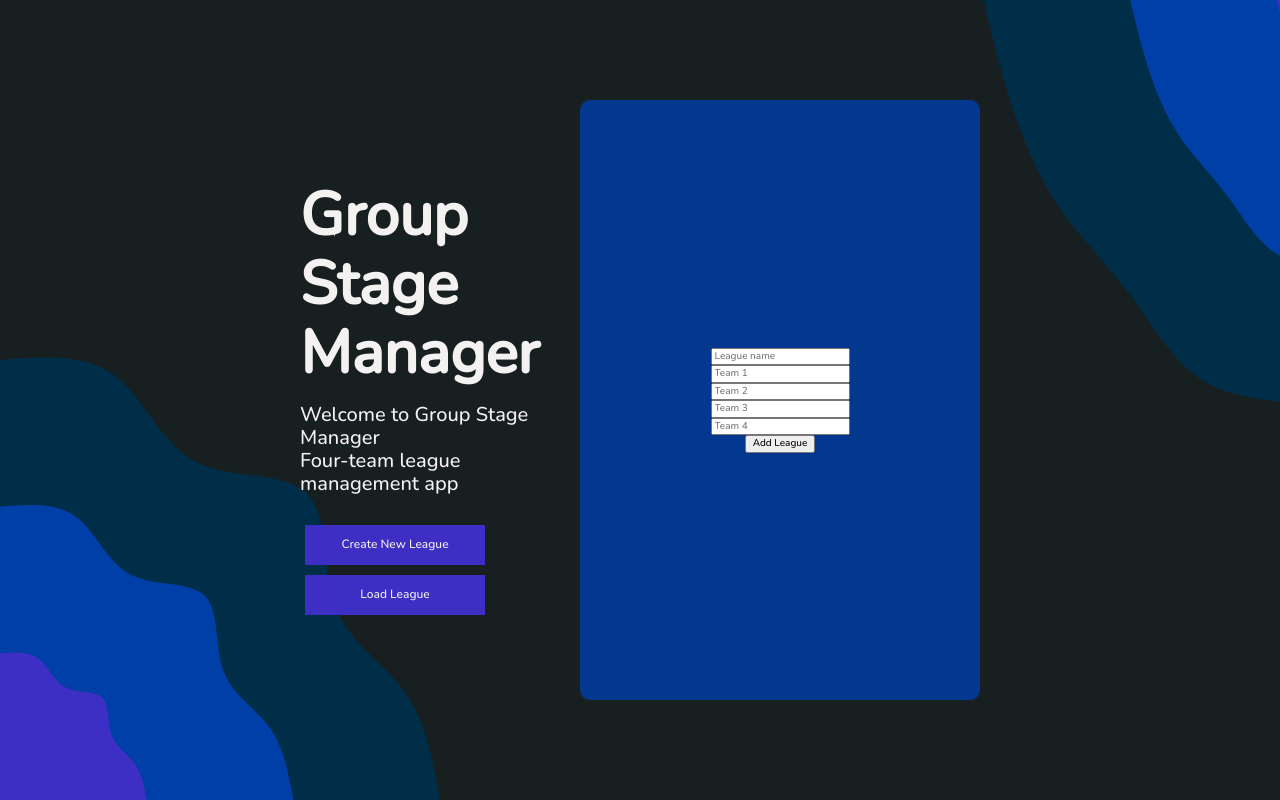
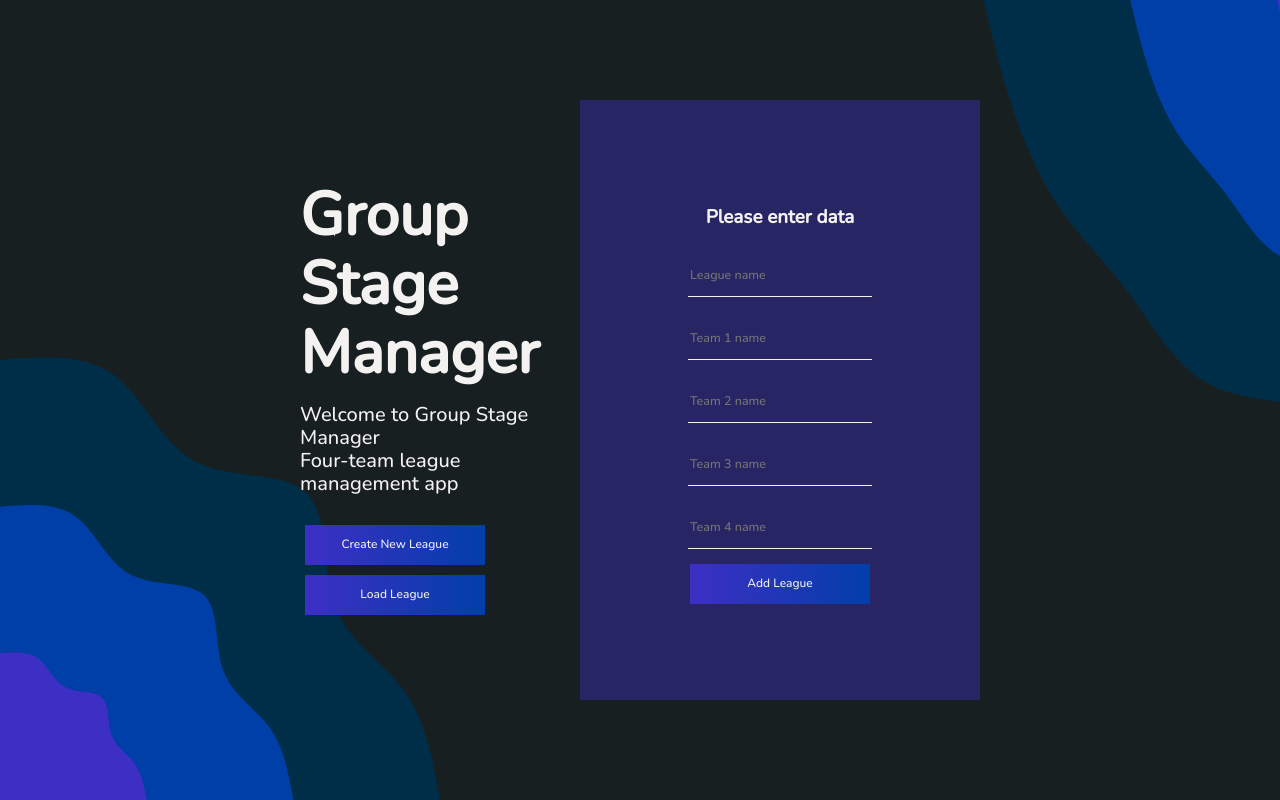
Before and after one commit to JJ-Wph/group-stage-manager, a Vue app: page /newleague in a window 1280 px wide. Built offline with nearby package versions, Linux system fonts and the light colour scheme.

Commit message:
new components, new styling added

```diff
--- a/src/App.vue
+++ b/src/App.vue
@@ -10,17 +10,33 @@
   background-image: url('/background.svg');
   background-size: cover;
   display: flex;
+  align-items: center;
 }
 
-.main-container {
+.main-div {
   display: flex;
-  flex-direction: column;
-  justify-content: center;
+  flex-direction: row;
   align-items: center;
-  width: 40rem;
-  height: 60rem;
-  margin: 0 30rem 0 0;
-  background-color: #003ea8d1;
-  border-radius: 1rem;
+  justify-content: space-between;
+  height: 100vh;
+  width: 100vw;
+}
+
+input[type=text] {
+  width: 18rem;
+  height: 4rem;
+  margin: 1rem;
+  border: 0;
+  border-bottom: 0.1rem solid #f4f1f1;
+  color: #f4f1f1;
+  background: none;
+}
+
+input[type=text]:focus {
+  outline: none;
+}
+
+.error{
+  color: red;
 }
 </style>
--- /dev/null
+++ b/src/components/MatchdayContainer.vue
@@ -0,0 +1,39 @@
+<template>
+<div class="container">
+  <div class="header">
+    <slot name="header" />
+  </div>
+  <div class="main">
+    <slot name="default" />
+  </div>
+</div>
+</template>
+
+<style scoped>
+  .container {
+    display: flex;
+    flex-direction: column;
+    align-items: center;
+    width: 30rem;
+    height: 25rem;
+    margin: 3rem;
+    background-color: #002e487e;
+    font-size: 1.25rem;
+  }
+
+  .header {
+    display: flex;
+    justify-content: center;
+    width: 30rem;
+    height: 5rem;
+    background-color: #003ea88a;
+  }
+  .main {
+    width: 30rem;
+    height: 20rem;
+    display: flex;
+    flex-direction: column;
+    align-items: center;
+    justify-content: center;
+  }
+</style>
--- a/src/components/PrimaryButton.vue
+++ b/src/components/PrimaryButton.vue
@@ -10,9 +10,18 @@ button {
     width: 18rem;
     height: 4rem;
     margin: 0.5rem;
-    background-color: #3d2fc4;
-    border: solid 1px #3d2fc4;
+    background-image: linear-gradient(to right, #3d2fc4 0%, #003fa8 51%, #002e48 100%);
+    background-size: 200% auto;
     color: #f4f1f1;
     font-size: 1.2rem;
+    border: none;
+    cursor: pointer;
+    transition: 0.5s;
+}
+
+button:hover {
+    background-position: right center; /* change the direction of the change here */
+    color: #fff;
+    text-decoration: none;
 }
 </style>
--- /dev/null
+++ b/src/components/PrimaryContainer.vue
@@ -0,0 +1,26 @@
+<template>
+<div>
+    <slot>
+
+    </slot>
+</div>
+</template>
+
+<style scoped>
+  div {
+      display: flex;
+      flex-direction: column;
+      justify-content: center;
+      align-items: center;
+      width: 40rem;
+      height: 60rem;
+      margin: 0 30rem 0 0;
+      background-color: #3e2fc46b;
+      font-size: 1.25rem;
+    }
+
+  h1 {
+    text-align: center;
+    margin: 2rem 0 2rem 0;
+  }
+</style>
--- a/src/views/Dashboard.vue
+++ b/src/views/Dashboard.vue
@@ -1,19 +1,16 @@
 <template>
-    <header>
-      <h1>Piłkarzyki League!</h1>
-    </header>
-    <main v-if="!isLoaded">
-      <div>
-        <p>Enter your League ID</p>
-        <p v-if="wrongId">Wrong Id!</p>
+  <main class="main-div" v-if="!isLoaded">
+  <TheHeader />
+    <PrimaryContainer>
+      <h2>Enter your League ID</h2>
+      <p class="error" v-if="wrongId">Wrong Id!</p>
       <input type="text" v-model="searchedId" placeholder="ID">
-        <button @click="loadSpecificLeague">Search</button>
-      </div>
+      <PrimaryButton @click="loadSpecificLeague">Search</PrimaryButton>
+    </PrimaryContainer>
   </main>
 
   <main v-else>
     <div>
-
       <div>
         <button @click="resultDiv = !resultDiv">Add Results</button>
       </div>
@@ -106,37 +103,54 @@
           </tr>
         </tbody>
       </table>
-
     </div>
     <div>
       <div class="results">
+        <MatchdayContainer>
+          <template #header>
             <h2>Matchday 1</h2>
+          </template>
+          <template #default>
             <div class="pair">
-            <p>{{ loadedLeague.teams[0].teamName + ' '}}</p><p>{{loadedLeague.teams[0].firstGameResult + ' '}}</p> : <p>{{' ' + loadedLeague.teams.find(item => item.teamName === team2).firstGameResult}}</p><p>{{ loadedLeague.teams.find(item => item.teamName === team2).teamName }}</p>
+              <p>{{loadedLeague.teams.find(item => item.teamName === team1).teamName + '&nbsp;'}} </p><p> {{'&nbsp;' + loadedLeague.teams.find(item => item.teamName === team1).firstGameResult + '&nbsp;'}}</p>:<p>{{'&nbsp;' + loadedLeague.teams.find(item => item.teamName === team2).firstGameResult + '&nbsp;'}}</p><p>{{'&nbsp;' + loadedLeague.teams.find(item => item.teamName === team2).teamName }}</p>
             </div>
             <div class="pair">
-            <p>{{ loadedLeague.teams.find(item => item.teamName === team3).teamName }}</p><p>{{loadedLeague.teams.find(item => item.teamName === team3).firstGameResult}}</p> : <p>{{loadedLeague.teams.find(item => item.teamName === team4).firstGameResult}}</p><p>{{ loadedLeague.teams.find(item => item.teamName === team4).teamName }}</p>
+              <p>{{loadedLeague.teams.find(item => item.teamName === team3).teamName + '&nbsp;'}}</p><p>{{'&nbsp;' + loadedLeague.teams.find(item => item.teamName === team3).firstGameResult + '&nbsp;'}}</p> : <p>{{'&nbsp;' + loadedLeague.teams.find(item => item.teamName === team4).firstGameResult + '&nbsp;'}}</p><p>{{'&nbsp;' + loadedLeague.teams.find(item => item.teamName === team4).teamName }}</p>
             </div>
+          </template>
+      </MatchdayContainer>
+      <MatchdayContainer>
+        <template #header>
           <h2>Matchday 2</h2>
+        </template>
         <div class="pair">
-            <p>{{ loadedLeague.teams.find(item => item.teamName === team2).teamName + ' '}}</p><p>{{loadedLeague.teams.find(item => item.teamName === team2).secondGameResult + ' '}}</p> : <p>{{' ' + loadedLeague.teams.find(item => item.teamName === team3).secondGameResult}}</p><p>{{ loadedLeague.teams.find(item => item.teamName === team3).teamName }}</p>
+          <p>{{loadedLeague.teams.find(item => item.teamName === team2).teamName + '&nbsp;'}}</p><p>{{'&nbsp;' + loadedLeague.teams.find(item => item.teamName === team2).secondGameResult + '&nbsp;'}}</p> : <p>{{'&nbsp;' + loadedLeague.teams.find(item => item.teamName === team3).secondGameResult + '&nbsp;'}}</p><p>{{'&nbsp;' + loadedLeague.teams.find(item => item.teamName === team3).teamName }}</p>
         </div>
         <div class="pair">
-            <p>{{ loadedLeague.teams[0].teamName }}</p><p>{{loadedLeague.teams[0].secondGameResult}}</p> : <p>{{loadedLeague.teams.find(item => item.teamName === team4).secondGameResult}}</p><p>{{ loadedLeague.teams.find(item => item.teamName === team4).teamName }}</p>
+          <p>{{loadedLeague.teams.find(item => item.teamName === team1).teamName + '&nbsp;'}}</p><p>{{'&nbsp;' + loadedLeague.teams.find(item => item.teamName === team1).secondGameResult + '&nbsp;'}}</p> : <p>{{'&nbsp;' + loadedLeague.teams.find(item => item.teamName === team4).secondGameResult + '&nbsp;'}}</p><p>{{'&nbsp;' + loadedLeague.teams.find(item => item.teamName === team4).teamName }}</p>
         </div>
+      </MatchdayContainer>
+      <MatchdayContainer>
+        <template #header>
           <h2>Matchday 3</h2>
+        </template>
         <div class="pair">
-            <p>{{ loadedLeague.teams.find(item => item.teamName === team3).teamName + ' '}}</p><p>{{loadedLeague.teams.find(item => item.teamName === team3).thirdGameResult + ' '}}</p> : <p>{{' ' + loadedLeague.teams[0].thirdGameResult}}</p><p>{{ loadedLeague.teams[0].teamName }}</p>
+          <p>{{loadedLeague.teams.find(item => item.teamName === team3).teamName + '&nbsp;'}}</p><p>{{'&nbsp;' + loadedLeague.teams.find(item => item.teamName === team3).thirdGameResult + '&nbsp;'}}</p> : <p>{{'&nbsp;' + loadedLeague.teams.find(item => item.teamName === team1).thirdGameResult + '&nbsp;'}}</p><p>{{'&nbsp;' + loadedLeague.teams.find(item => item.teamName === team1).teamName }}</p>
         </div>
         <div class="pair">
-            <p>{{ loadedLeague.teams.find(item => item.teamName === team4).teamName }}</p><p>{{loadedLeague.teams.find(item => item.teamName === team4).thirdGameResult}}</p> : <p>{{loadedLeague.teams.find(item => item.teamName === team2).thirdGameResult}}</p><p>{{ loadedLeague.teams.find(item => item.teamName === team2).teamName }}</p>
+          <p>{{loadedLeague.teams.find(item => item.teamName === team4).teamName + '&nbsp;'}}</p><p>{{'&nbsp;' + loadedLeague.teams.find(item => item.teamName === team4).thirdGameResult + '&nbsp;'}}</p> : <p>{{'&nbsp;' + loadedLeague.teams.find(item => item.teamName === team2).thirdGameResult + '&nbsp;'}}</p><p>{{'&nbsp;' + loadedLeague.teams.find(item => item.teamName === team2).teamName }}</p>
         </div>
+      </MatchdayContainer>
       </div>
     </div>
   </main>
+</template>
 
-</template>
 <script setup lang="ts">
+  import TheHeader from '@/components/TheHeader.vue';
+  import PrimaryContainer from '@/components/PrimaryContainer.vue';
+  import MatchdayContainer from '@/components/MatchdayContainer.vue'
+  import PrimaryButton from '@/components/PrimaryButton.vue';
   import { ref } from 'vue';
   import { useLeagueStore } from '@/stores/leagueStore'
 
@@ -289,7 +303,9 @@
 .pair {
   display: flex;
   flex-direction: row;
+  justify-content: center;
   align-items: center;
+  width: 30rem;
 }
 
 input[type=number] {
--- a/src/views/Home.vue
+++ b/src/views/Home.vue
@@ -1,15 +1,14 @@
 <template>
-  <div class="main">
+  <div>
     <TheHeader />
   </div>
 </template>
 <style scoped>
-.main {
+div {
   display: flex;
   flex-direction: row;
 }
 </style>
 <script setup lang="ts">
 import TheHeader from '@/components/TheHeader.vue';
-import PrimaryButton from '@/components/PrimaryButton.vue'
 </script>
--- a/src/views/NewLeague.vue
+++ b/src/views/NewLeague.vue
@@ -1,28 +1,30 @@
 <template>
-  <div class="main">
+  <div class="main-div">
     <TheHeader />
     <main>
-      <div class="main-container" v-if="formIsVisible">
-        <p v-if="formError">Please fill all inputs!</p>
+      <PrimaryContainer v-if="formIsVisible">
+        <h2>Please enter data</h2>
+        <p class="error" v-show="formError">Please fill all inputs!</p>
         <input type="text" placeholder="League name" v-model="newLeagueName">
-        <input type="text" placeholder="Team 1" v-model="team1">
-        <input type="text" placeholder="Team 2" v-model="team2">
-        <input type="text" placeholder="Team 3" v-model="team3">
-        <input type="text" placeholder="Team 4" v-model="team4">
-        <button @click="addLeague">Add League</button>
-      </div>
-      <div v-if="!formIsVisible">
-        <h2>Congratulations! League has been created. Your League ID is:</h2>
+        <input type="text" placeholder="Team 1 name" v-model="team1">
+        <input type="text" placeholder="Team 2 name" v-model="team2">
+        <input type="text" placeholder="Team 3 name" v-model="team3">
+        <input type="text" placeholder="Team 4 name" v-model="team4">
+        <PrimaryButton @click="addLeague">Add League</PrimaryButton>
+      </PrimaryContainer>
+      <PrimaryContainer v-if="!formIsVisible">
+        <h1>Congratulations! League has been created. Your League ID is:</h1>
         <h1>{{randomId}}</h1>
         <h2>Remember that!</h2>
         <router-link to="/Dashboard"><PrimaryButton>Go to dashboard</PrimaryButton></router-link>
-      </div>
+      </PrimaryContainer>
     </main>
   </div>
 </template>
 
 <script setup lang="ts">
 import TheHeader from '@/components/TheHeader.vue';
+import PrimaryContainer from '@/components/PrimaryContainer.vue';
 import PrimaryButton from '@/components/PrimaryButton.vue';
 import { ref } from 'vue'
 import { League } from '@/stores/counter'
@@ -51,19 +53,6 @@ function addLeague() {
     formIsVisible.value = false;
   } else {
     formError.value = true;
-    setTimeout(() => {
-      formError.value = false
-    }, 4000)
   }
 }
-
 </script>
-<style scoped>
-  .main {
-    display: flex;
-    height: 100vh;
-    width: 100vw;
-    justify-content: space-between;
-    align-items: center;
-  }
-</style>
```
Lines whose indentation alone changed are shown as unchanged.
